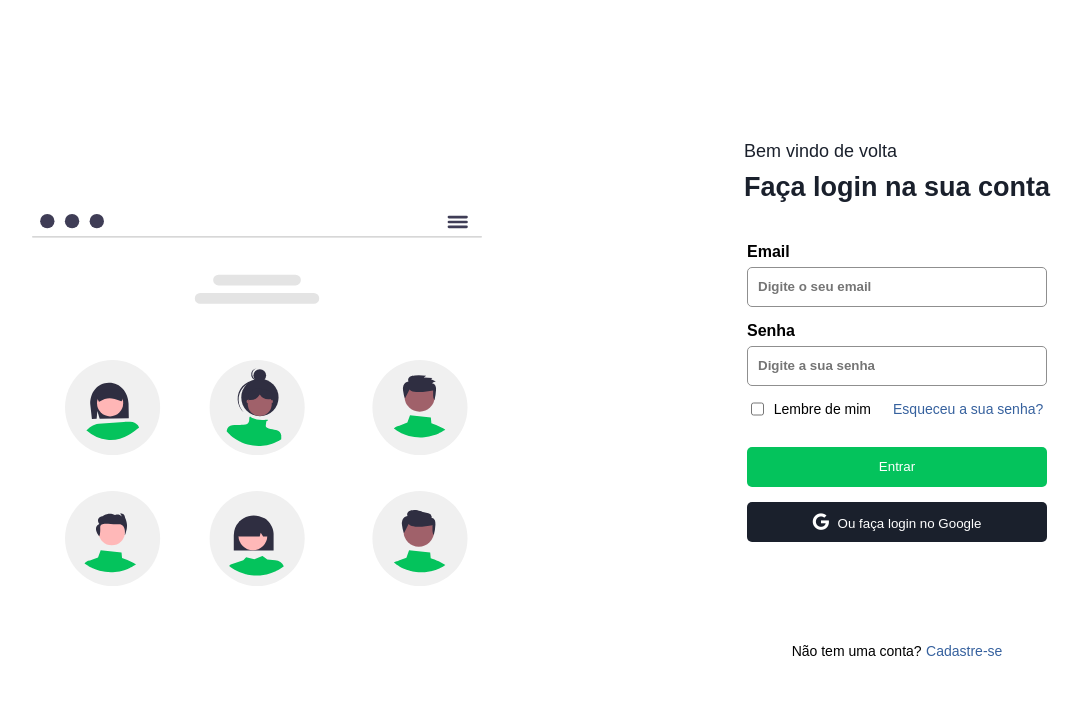
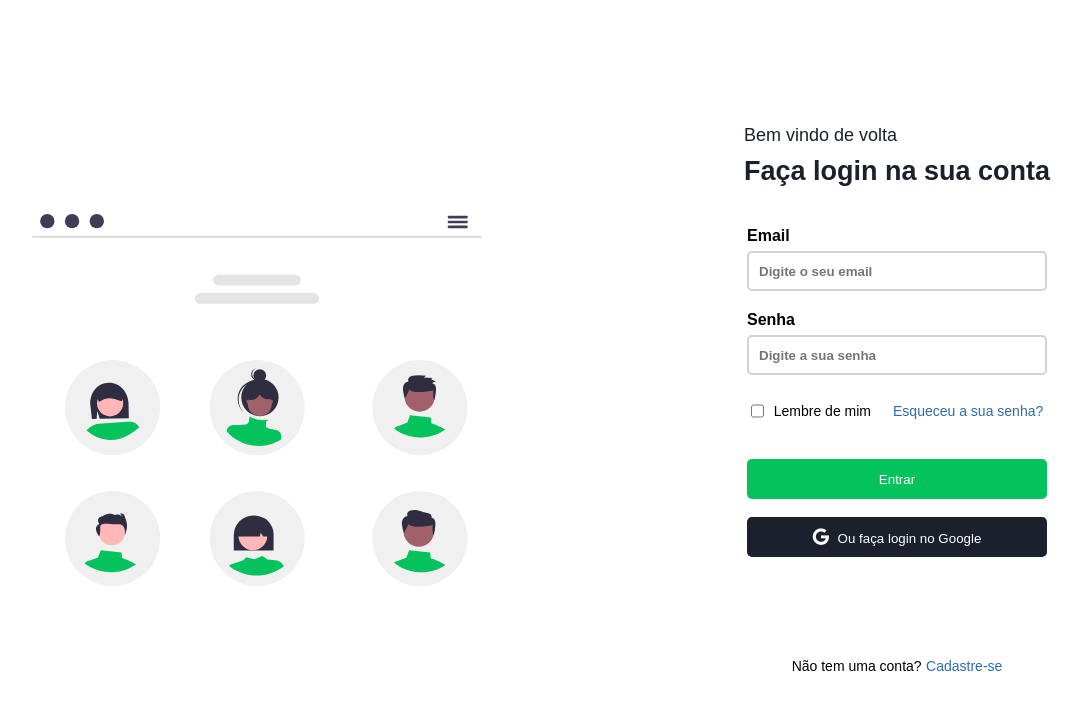
Before and after one commit to PabloJesusdaSilva/Login-page, a plain HTML site: page index.html in a window 1280 px wide. Shown: the whole page, without its empty margins (63-1145 px from the left). Drawn offline with Linux system fonts and the light colour scheme.

Commit message:
Fazendo pequenas alterações no formulario

```diff
--- a/css/style.scss
+++ b/css/style.scss
@@ -7,12 +7,11 @@
 
     &:root {
         --color-primary: #1A202C;
-        --font-primary: 'Lato', sans-serif;
-        --font-secundary: 'Merriweather', serif;
+        --font-primary: 'Josefin Sans', sans-serif;
     }
 
     body {
-        font-family: 'Josefin Sans', sans-serif;
+        font-family: var(--font-primary);
 
         main {
             display: flex;
@@ -38,7 +37,6 @@
                 align-items: center;
                 width: 50%;
                 height: 100vh;
-                background-color: #fff;
 
                 .form-text {
                     font-size: 18px;
@@ -46,6 +44,7 @@
 
                     h1 {
                         margin-top: 10px;
+                        font-weight: 700;
                     }
                 }
 
@@ -61,10 +60,10 @@
                     input {
                         width: 300px;
                         height: 40px;
-                        margin: 6px 0 15px 0;
+                        margin: 6px 0 20px 0;
                         padding-left: 10px;
                         border-radius: 5px;
-                        border: 1px solid #8f8f8f;
+                        border: 2px solid #d3d3d3;
                         font-weight: 700;
 
                         &:focus {
@@ -75,14 +74,20 @@
 
                 .new-password {
                     display: flex;
+                    margin: 8px 0 10px 0;
                     font-size: 14px;
+
+                    input {
+                        cursor: pointer;
+                    }
 
                     span {
                         margin: 0 22px 0 10px;
                     }
 
                     p {
-                        color: #36619e;
+                        color: #2B6CB0;
+                        cursor: pointer;
                     }
 
                 }
@@ -102,16 +107,18 @@
 
                         i {
                             font-size: 17px;
-                            margin-right: 5px   ;
+                            margin-right: 5px;
                         }
 
                         &:first-child {
-                            margin-bottom: 15px;
+                            margin-bottom: 18px;
                             background-color: #04C35C;
+                            cursor: pointer;
                         }
 
                         &:last-child {
                             background-color: var(--color-primary);
+                            cursor: pointer;
                         }
 
                         &:hover {
@@ -127,7 +134,8 @@
                         font-size: 14px;
 
                         &:last-child {
-                            color: #36619e;
+                            color: #2B6CB0;
+                            cursor: pointer;
                         }
                     }
                 }
```
Also changed, not shown: css/style.css.
